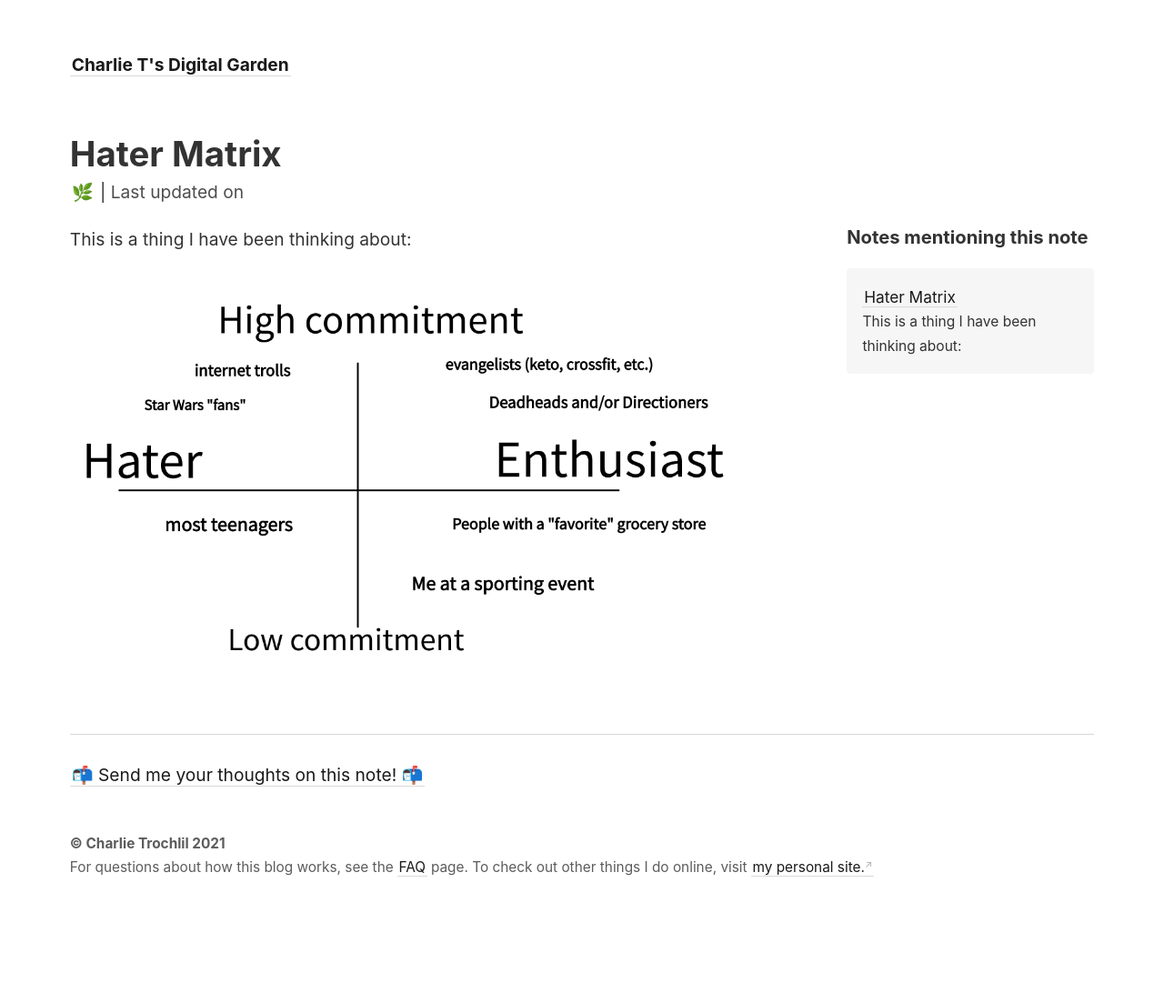
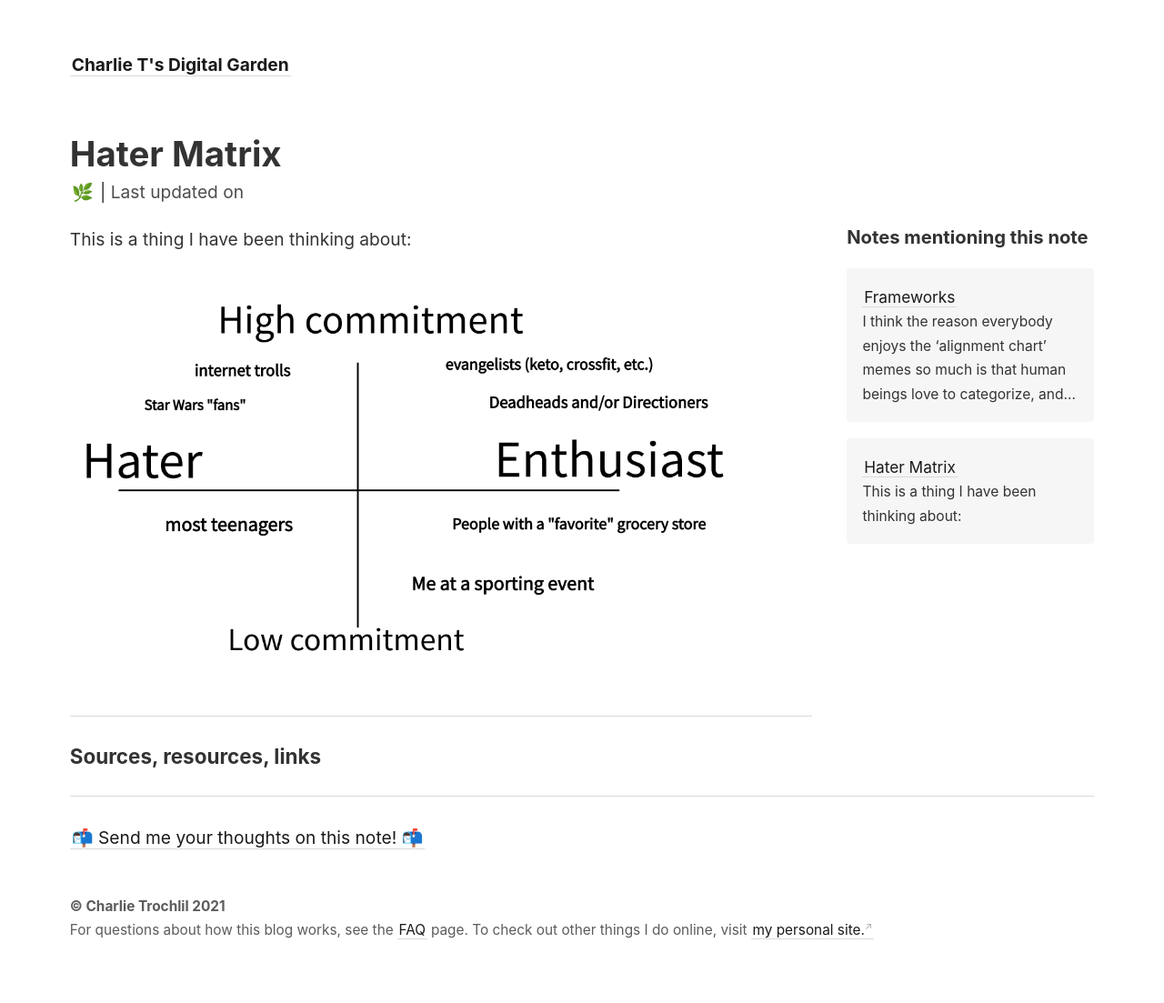
Before and after one commit to rhymeswithvocal/digital-garden, a Jekyll site: the page built from _notes/hater-matrix.md, in a window 1280 px wide. Shown: the whole page at 91% size. Built offline with Jekyll 4.4.1, drawn with Linux system fonts in a browser that asks for light colours; before the commit the page ends 1034 px from its top, so only the background shows below that.

Commit message:
wrote and organized

```diff
--- /dev/null
+++ b/_notes/framework.md
@@ -0,0 +1,12 @@
+---
+title: Frameworks
+status: branch
+---
+
+I think the reason everybody enjoys the 'alignment chart' memes so much is that human beings love to categorize, and smooth frameworks for categorization feel great. I'm no exception, so we're logging some frameworks!
+
+### [[Tarot]]
+
+### The [[Hater Matrix]]
+
+Putting people on a [[2x2 matrix]] of whether they're a hater or enthusiast, and with how much commitment. This was a little bit goofy, but I am actually kind of interested by it!
--- a/_notes/hater-matrix.md
+++ b/_notes/hater-matrix.md
@@ -6,3 +6,6 @@ status: growing
 This is a thing I have been thinking about:
 
 <img src="../assets/hater-matrix.png">
+
+---
+### Sources, resources, links
```
Also changed, not shown: _notes/frameworks.md (deleted, +0 -6 lines), _notes/tarot.md (added, +8 -0 lines).
